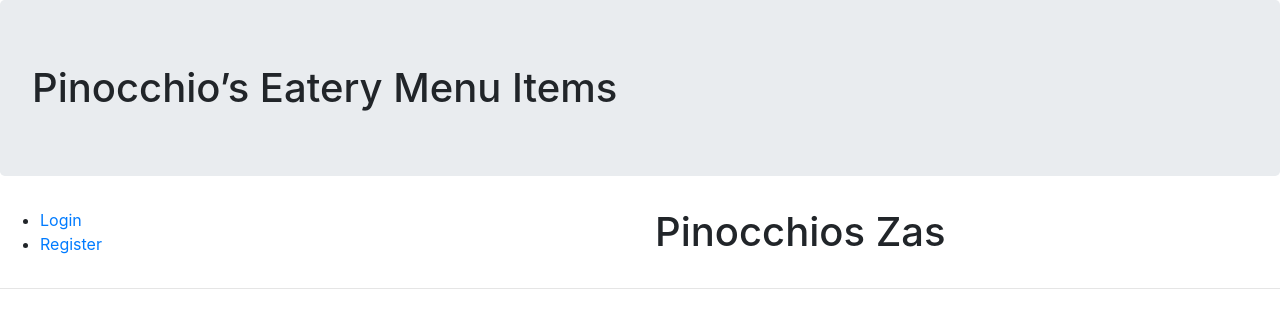
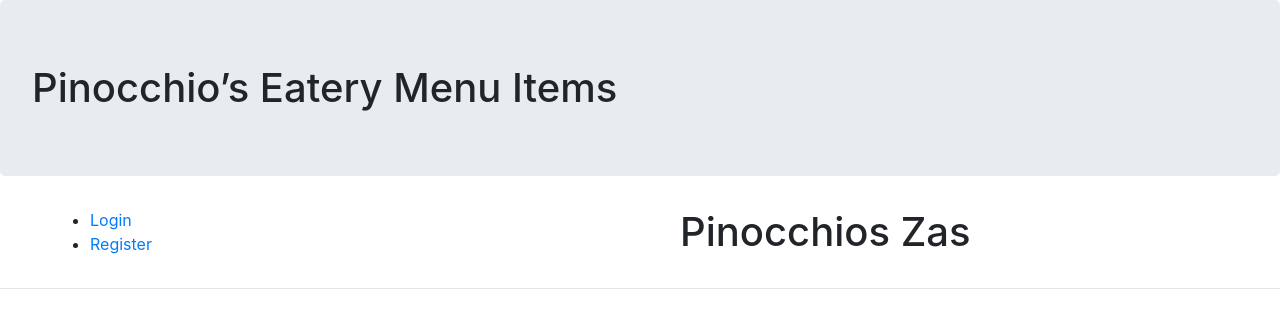
Before and after one commit to barnettech/project3, a Django app: page / in a window 1280 px wide. Shown: the top 328 px of the page. Run offline with Django 3.2, Linux system fonts and the light colour scheme; some libraries are stand-ins or nearby versions.

Commit message:
adds css file into static

```diff
--- a/pinocchios/settings.py
+++ b/pinocchios/settings.py
@@ -120,6 +120,12 @@ USE_TZ = True
 
 STATIC_URL = '/static/'
 
+STATICFILES_DIRS = (
+    os.path.join(BASE_DIR, 'static'),
+)
+
+STATIC_ROOT = os.path.join(BASE_DIR, 'staticfiles')
+
 # Redirect to home URL after login (Default redirects to /accounts/profile/)
 LOGIN_REDIRECT_URL = '/'
 
--- a/pinocchios/templates/base_generic.html
+++ b/pinocchios/templates/base_generic.html
@@ -1,8 +1,10 @@
 <!DOCTYPE html>
+{% load static %}
 <html>
 <head>
   <link rel="stylesheet" href="https://stackpath.bootstrapcdn.com/bootstrap/4.1.1/css/bootstrap.min.css"
         integrity="sha384-WskhaSGFgHYWDcbwN70/dfYBj47jz9qbsMId/iRN3ewGhXQFZCSftd1LZCfmhktB" crossorigin="anonymous">
+  <link rel="stylesheet" href="{% static 'css/index.css' %}">
   <meta charset="utf-8">
   <title>{% block title %}Django Simple Login{% endblock %}</title>
 </head>
@@ -10,7 +12,7 @@
   <container>
     <h1 class="jumbotron">Pinocchio’s Eatery Menu Items</h1>
     <div class="row">
-      <div class="col">
+      <div class="col sidebar-left">
         {% block sidebar %}<!-- insert default navigation text for every page -->
         <ul>
           {% if user.is_authenticated %}
--- /dev/null
+++ b/static/css/index.css
@@ -0,0 +1,3 @@
+.sidebar-left {
+    margin-left: 50px;
+}
```
Also changed, not shown: static/index.css (deleted).
